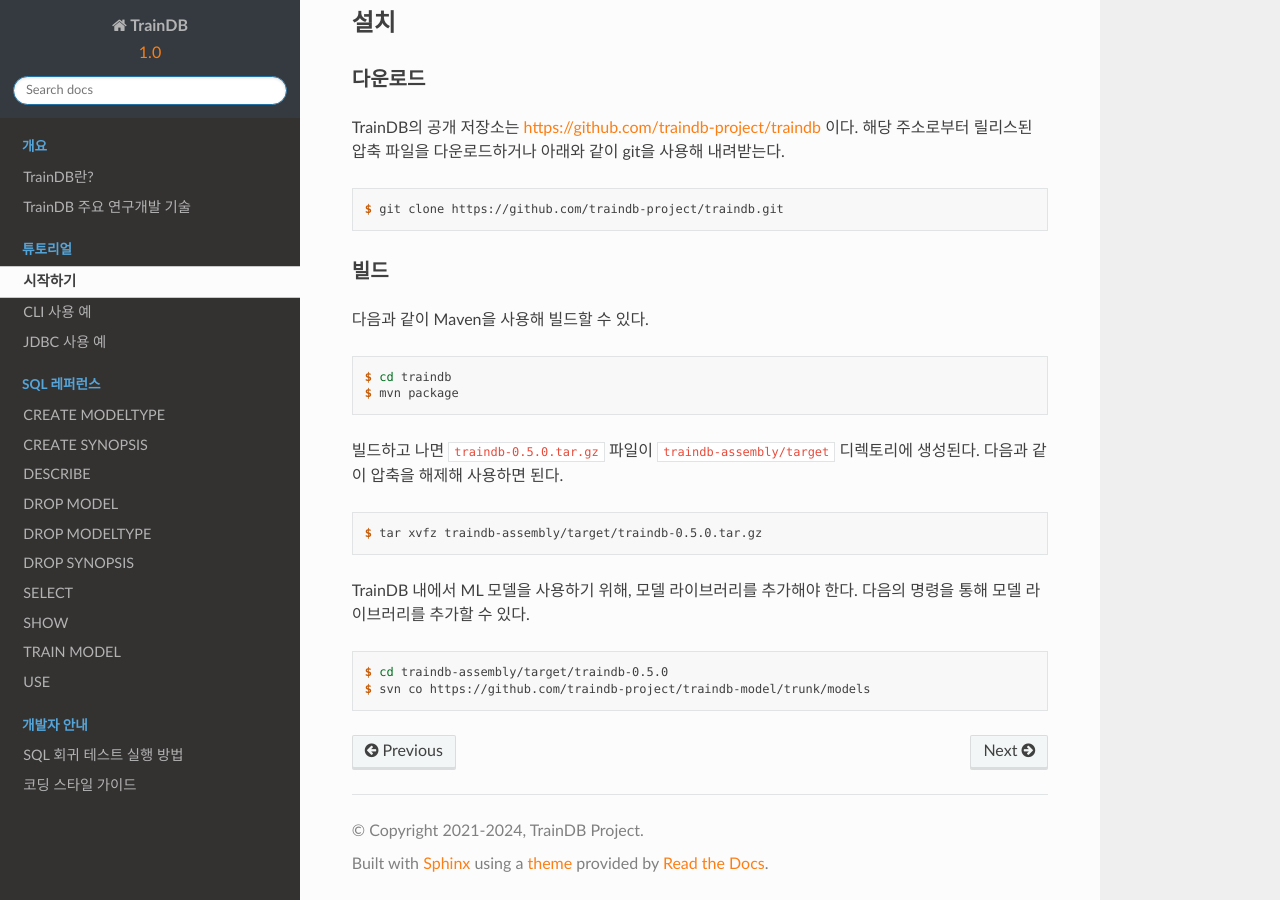
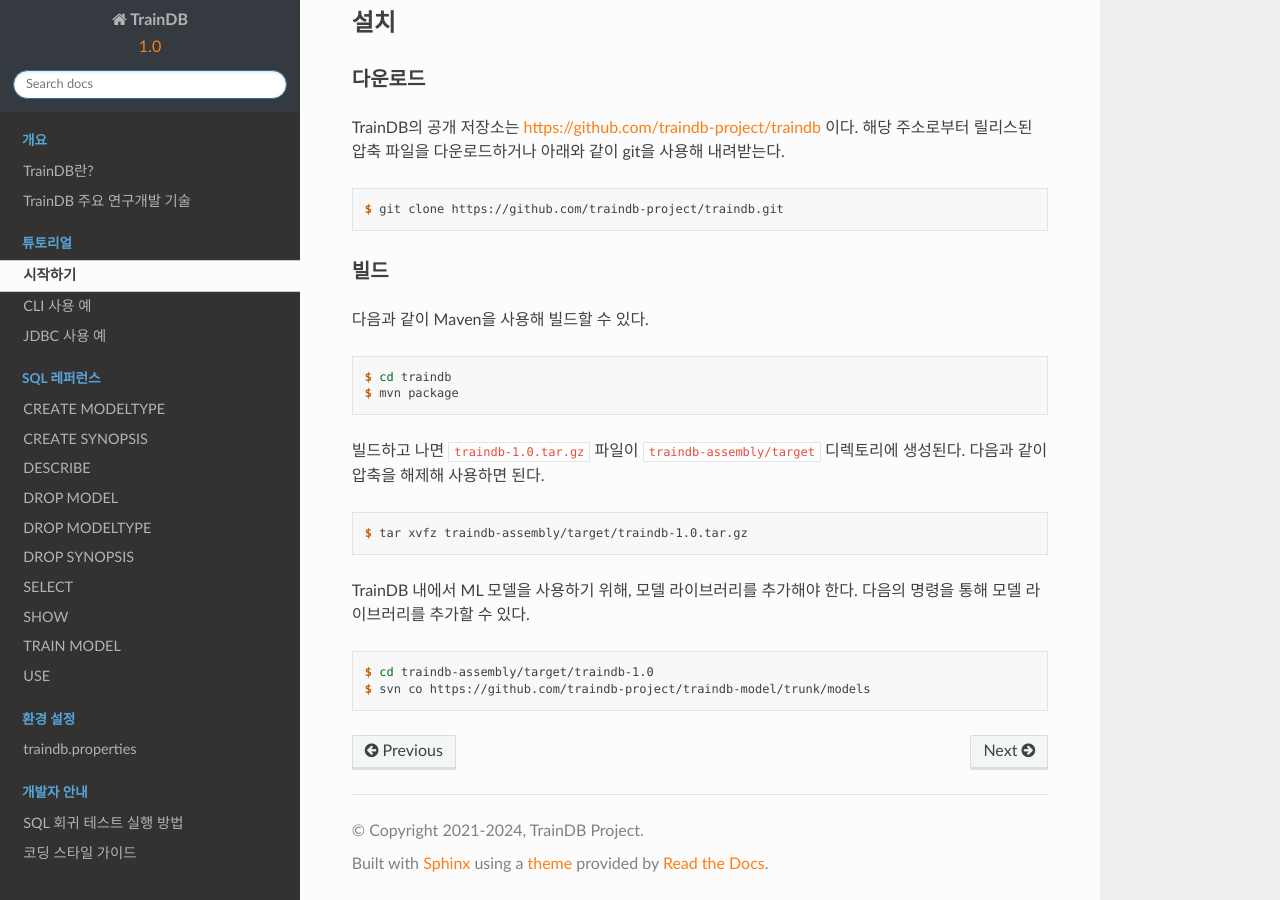
Before and after one commit to traindb-project/traindb-doc-kr, a Sphinx documentation site: the page built from docs/tutorial/getting_started.rst, in a window 1280 px wide and 900 px high, scrolled down 635 px. Built offline with Sphinx 7.4.7 and the Read the Docs theme 2.0.0, drawn with Linux system fonts in a browser that asks for light colours.

Commit message:
Update v1.0 documentation

```diff
--- a/docs/dev_guide/coding_style.rst
+++ b/docs/dev_guide/coding_style.rst
@@ -5,3 +5,5 @@
 
 * `Java 스타일 가이드 <https://google.github.io/styleguide/javaguide.html>`_
 * `Python 스타일 가이드 <https://google.github.io/styleguide/pyguide.html>`_
+
+개발 저장소에 TrainDB 프로젝트의 소스 코드에 적용하는 `checkstyle 설정 파일 <https://github.com/traindb-project/traindb/blob/main/traindb-project/src/main/resources/checkstyle/google_checks.xml>`_ 이 포함되어 있다. IntelliJ 등 본인의 IDE에 checkstyle 플러그인을 설치한 다음 이 설정 파일을 추가하여 소스 코드를 포맷팅하기 바란다.
--- a/docs/index.rst
+++ b/docs/index.rst
@@ -33,6 +33,12 @@ TrainDB 사용자 매뉴얼
 
 .. toctree::
    :maxdepth: 1
+   :caption: 환경 설정
+
+   configuration/traindb_properties
+
+.. toctree::
+   :maxdepth: 1
    :caption: 개발자 안내
 
    dev_guide/sql_reg_test
--- a/docs/tutorial/getting_started.rst
+++ b/docs/tutorial/getting_started.rst
@@ -47,16 +47,16 @@ TrainDB의 공개 저장소는 `https://github.com/traindb-project/traindb <http
   $ cd traindb
   $ mvn package
 
-빌드하고 나면 ``traindb-0.5.0.tar.gz`` 파일이 ``traindb-assembly/target`` 디렉토리에 생성된다. 다음과 같이 압축을 해제해 사용하면 된다.
+빌드하고 나면 ``traindb-1.0.tar.gz`` 파일이 ``traindb-assembly/target`` 디렉토리에 생성된다. 다음과 같이 압축을 해제해 사용하면 된다.
 
 .. code-block:: console
 
-  $ tar xvfz traindb-assembly/target/traindb-0.5.0.tar.gz
+  $ tar xvfz traindb-assembly/target/traindb-1.0.tar.gz
 
 TrainDB 내에서 ML 모델을 사용하기 위해, 모델 라이브러리를 추가해야 한다.
 다음의 명령을 통해 모델 라이브러리를 추가할 수 있다.
 
 .. code-block:: console
 
-  $ cd traindb-assembly/target/traindb-0.5.0
+  $ cd traindb-assembly/target/traindb-1.0
   $ svn co https://github.com/traindb-project/traindb-model/trunk/models
```
Also changed, not shown: docs/configuration/traindb_properties.rst (added, +61 -0 lines), docs/sql/select.rst (+9 -1 lines), docs/_static/rrd/select6.rrd.svg, docs/_static/rrd/select7.rrd.svg (added).
